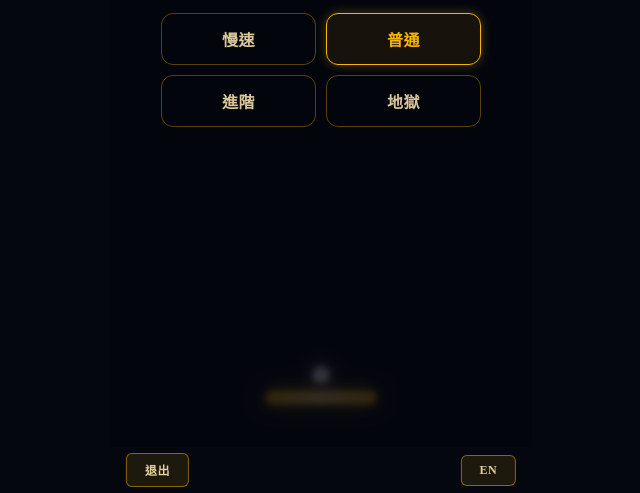
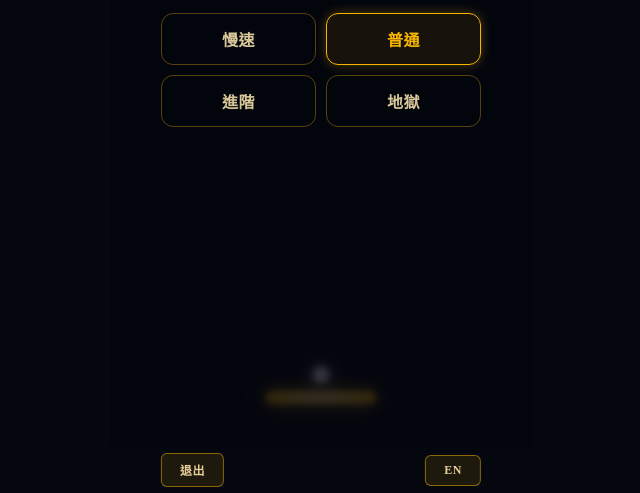
Before and after one commit to poly39-xoio/xoio-breakout-app, a website: page www/index.html in a window 1280 px wide. Shown: the part 307-800 px from the top of the page, without its empty margins (319-959 px from the left). Drawn offline with Linux system fonts and the light colour scheme; a web font is replaced by a local one.

Commit message:
打磚: 英文標題改為 Hell Bricks; 大廳控制列(退出/語言)對齊速度鈕寬度; build 8

```diff
--- a/www/index.html
+++ b/www/index.html
@@ -47,8 +47,9 @@
   .rotate p{margin:0;font-size:15px;line-height:1.9;color:rgba(238,242,255,.92);font-weight:700;letter-spacing:.5px}
   .rotate small{display:block;color:#8b93b8;font-weight:400;letter-spacing:0;margin-top:4px}
   /* 2026-10-09:底部常駐控制列(退出 + 語言) + 大廳速度網格(記錄) */
-  .ctrlbar{position:fixed;left:50%;transform:translateX(-50%);bottom:0;height:46px;width:min(100vw, calc((100dvh - 46px) * 0.56));display:flex;align-items:center;justify-content:space-between;padding:0 16px;box-sizing:border-box;z-index:12}
-  .ctrlbar.center{justify-content:center}
+  .ctrlbar{position:fixed;left:50%;transform:translateX(-50%);bottom:0;height:46px;width:min(100vw, calc((100dvh - 46px) * 0.56));display:flex;align-items:center;justify-content:center;padding:0;box-sizing:border-box;z-index:12}
+  .ctrlbar-in{width:min(320px,86vw);display:flex;align-items:center;justify-content:space-between}
+  .ctrlbar-in.center{justify-content:center}
   .ctlbtn{pointer-events:auto;background:rgba(247,181,0,.10);border:1px solid rgba(247,181,0,.5);color:#e6cf9a;border-radius:6px;padding:7px 18px;font-size:12px;font-weight:800;letter-spacing:.5px;cursor:pointer;font-family:inherit}
   .ctlbtn:active{transform:translateY(1px);filter:brightness(.9)}
   .lobby-grid{display:grid;grid-template-columns:repeat(6,1fr);gap:7px;width:min(360px,92vw);margin:6px auto 2px}
@@ -68,7 +69,7 @@
   </div>
   <div class="overlay" id="ov"></div>
 </div>
-<div class="ctrlbar"><button class="ctlbtn" id="btnLobby">退出</button><button class="ctlbtn" id="btnLang2">中</button></div>
+<div class="ctrlbar"><div class="ctrlbar-in"><button class="ctlbtn" id="btnLobby">退出</button><button class="ctlbtn" id="btnLang2">中</button></div></div>
 <div class="rotate" id="rotate"><div class="ico">📱</div><p>請將手機轉為直立<br><small>Please rotate your phone to portrait</small></p></div>
 <script>
 /* ============================================================
@@ -160,8 +161,8 @@ try{ const _s=localStorage.getItem('brick_speed'); if(_s==='slow'||_s==='advance
 const SPEED_BASE={normal:250, advanced:350, hell:500};
 /* i18n 中/英 (2026-10-08 John) */
 const I18N={
- zh:{round:'回合',score:'得分',start:'開始遊戲',normal:'普通',advanced:'進階',hell:'地獄',slow:'慢速',lobby:'退出',clear:n=>`回合 ${n} 過關`,next:'下一關 →',go:'GAME OVER',init:n=>`回合 ${n}（${lvName(n-1)}）`,fromhead:'從頭開始',fromlvl:n=>`從第 ${n} 關重來`,allclear:'全部過關! 🎉',done:n=>`共 ${n} 關`,again:'再玩一次',tip:'點畫面 / 空白鍵 發球',menuTip:'點速度 → 點格子直接從該關開始（實心＝已過關）'},
- en:{round:'ROUND',score:'SCORE',start:'START',normal:'NORMAL',advanced:'ADVANCED',hell:'HELL',slow:'SLOW',lobby:'EXIT',clear:n=>`ROUND ${n} CLEAR`,next:'NEXT →',go:'GAME OVER',init:n=>`ROUND ${n} (${lvName(n-1)})`,fromhead:'FROM START',fromlvl:n=>`RETRY ROUND ${n}`,allclear:'ALL CLEAR! 🎉',done:n=>`${n} ROUNDS`,again:'PLAY AGAIN',tip:'Tap / Space to launch',menuTip:'Pick a speed, then tap a round (solid = cleared)'}
+ zh:{title:'XOIO 打磚',round:'回合',score:'得分',start:'開始遊戲',normal:'普通',advanced:'進階',hell:'地獄',slow:'慢速',lobby:'退出',clear:n=>`回合 ${n} 過關`,next:'下一關 →',go:'GAME OVER',init:n=>`回合 ${n}（${lvName(n-1)}）`,fromhead:'從頭開始',fromlvl:n=>`從第 ${n} 關重來`,allclear:'全部過關! 🎉',done:n=>`共 ${n} 關`,again:'再玩一次',tip:'點畫面 / 空白鍵 發球',menuTip:'點速度 → 點格子直接從該關開始（實心＝已過關）'},
+ en:{title:'Hell Bricks',round:'ROUND',score:'SCORE',start:'START',normal:'NORMAL',advanced:'ADVANCED',hell:'HELL',slow:'SLOW',lobby:'EXIT',clear:n=>`ROUND ${n} CLEAR`,next:'NEXT →',go:'GAME OVER',init:n=>`ROUND ${n} (${lvName(n-1)})`,fromhead:'FROM START',fromlvl:n=>`RETRY ROUND ${n}`,allclear:'ALL CLEAR! 🎉',done:n=>`${n} ROUNDS`,again:'PLAY AGAIN',tip:'Tap / Space to launch',menuTip:'Pick a speed, then tap a round (solid = cleared)'}
 };
 let LANG='zh'; try{ if(localStorage.getItem('brick_lang')==='en') LANG='en'; }catch(e){}
 function T(){ return I18N[LANG]; }
@@ -354,11 +355,11 @@ function renderLobbyGrid(){
   if(sb){ if(SEL_LEVEL>=0) sb.classList.remove('dim'); else sb.classList.add('dim');
     sb.onclick=function(){ if(SEL_LEVEL>=0){ START_LEVEL=SEL_LEVEL; onStart(); } }; }
 }
-function _setCtrlBar(showLang){ const bar=document.querySelector('.ctrlbar'), lb=document.getElementById('btnLang2'); if(lb) lb.style.display=showLang?'':'none'; if(bar) bar.classList.toggle('center', !showLang); }
+function _setCtrlBar(showLang){ const bar=document.querySelector('.ctrlbar-in'), lb=document.getElementById('btnLang2'); if(lb) lb.style.display=showLang?'':'none'; if(bar) bar.classList.toggle('center', !showLang); }
 function showOverlay(kind, keepPick){
   ov.classList.remove('hide');
   if(kind==='menu' && !keepPick){ SPEED_PICKED=false; SEL_LEVEL=-1; }
-  if(kind==='menu'){ const t=T(); ov.innerHTML=`<h1>XOIO 打磚</h1><div class="menu-grid"><button class="cell sp ${SPEED_MODE==='slow'?'on':''}" data-sp="slow">${t.slow}</button><button class="cell sp ${SPEED_MODE==='normal'?'on':''}" data-sp="normal">${t.normal}</button><button class="cell sp ${SPEED_MODE==='advanced'?'on':''}" data-sp="advanced">${t.advanced}</button><button class="cell sp ${SPEED_MODE==='hell'?'on':''}" data-sp="hell">${t.hell}</button></div><div class="lobby-grid" id="lobbyGrid"></div><button class="btn dim" id="lobbyStart">${t.start}</button>
+  if(kind==='menu'){ const t=T(); ov.innerHTML=`<h1>${t.title}</h1><div class="menu-grid"><button class="cell sp ${SPEED_MODE==='slow'?'on':''}" data-sp="slow">${t.slow}</button><button class="cell sp ${SPEED_MODE==='normal'?'on':''}" data-sp="normal">${t.normal}</button><button class="cell sp ${SPEED_MODE==='advanced'?'on':''}" data-sp="advanced">${t.advanced}</button><button class="cell sp ${SPEED_MODE==='hell'?'on':''}" data-sp="hell">${t.hell}</button></div><div class="lobby-grid" id="lobbyGrid"></div><button class="btn dim" id="lobbyStart">${t.start}</button>
       `; }
   else if(kind==='levelclear'){ const t=T(); ov.innerHTML=`<h1>${t.clear(G.level+1)}</h1><p>${t.score} <b>${G.score}</b></p><button class="btn" id="startBtn">${t.next}</button>`; }
   else if(kind==='gameover'){ const t=T(); ov.innerHTML=`<h1>${t.go}</h1><p>${t.init(G.level+1)} · ${t.score} <b>${G.score}</b></p><div class="go-btns"><button class="btn" id="startBtn">${t.fromhead}</button><button class="btn" id="retryBtn">${t.fromlvl(G.level+1)}</button></div>`; }
```
Also changed, not shown: 1 other file.
